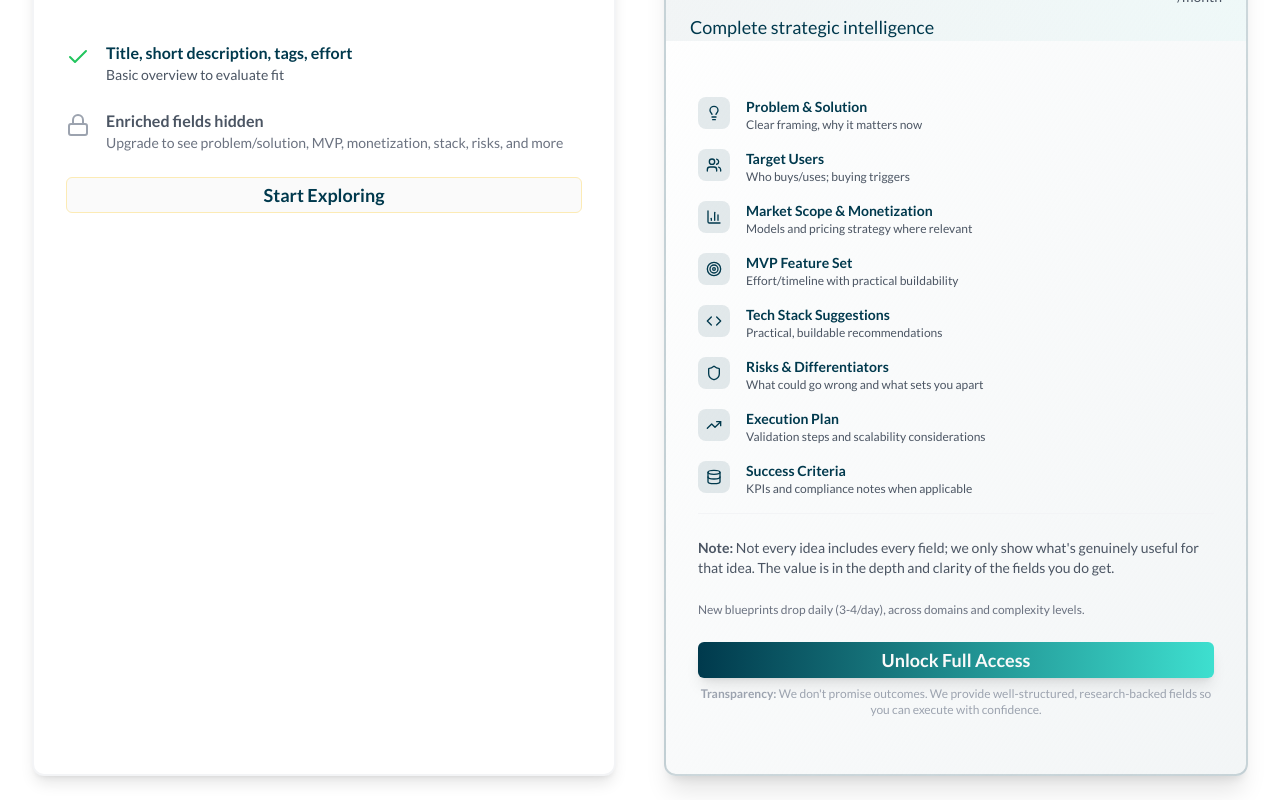
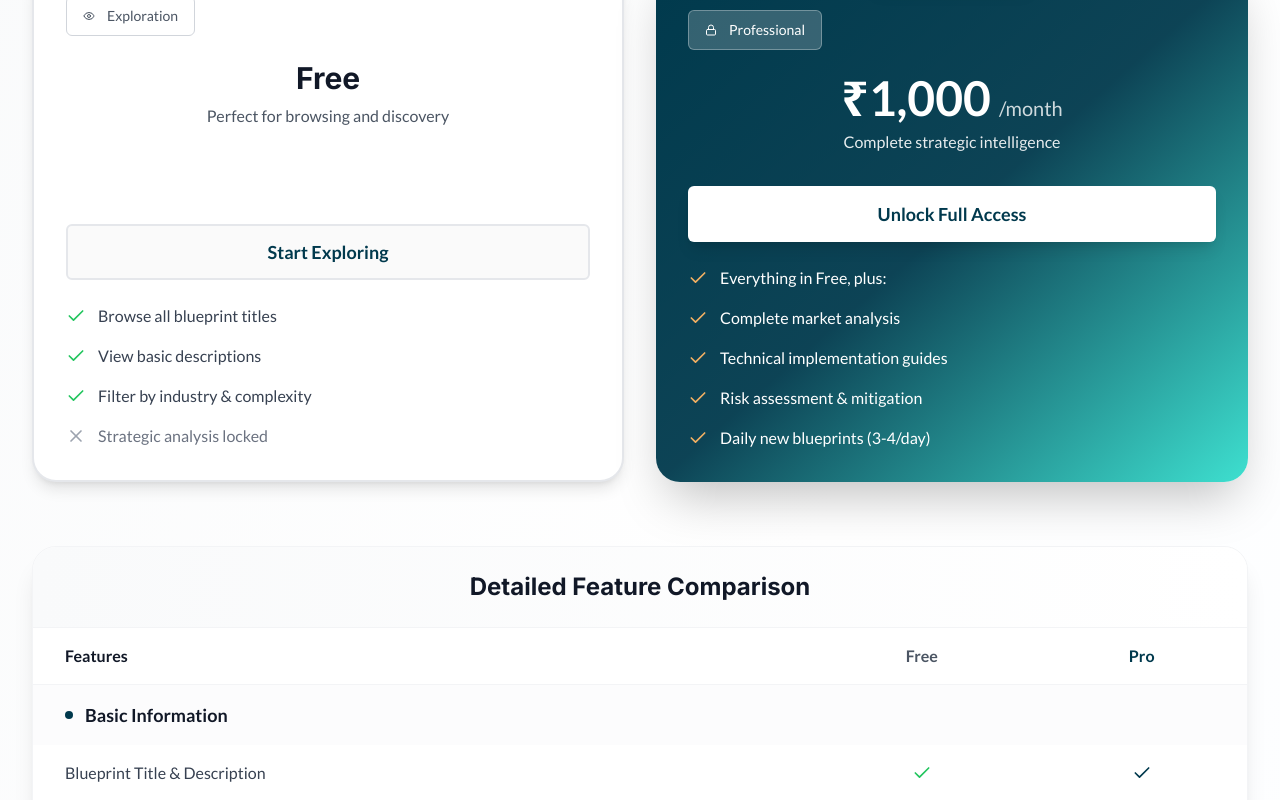
Before and after one commit to mandula-abhilash/retry-build, a Next.js app in the folder frontend/: page / in a window 1280 px wide. Shown: the part 1800-2600 px from the top of the page. Built offline with nearby package versions, Linux system fonts and the light colour scheme.

Commit message:
Update feature comparision design

```diff
--- a/frontend/src/components/landing-page/FeatureComparison.jsx
+++ b/frontend/src/components/landing-page/FeatureComparison.jsx
@@ -1,183 +1,246 @@
 "use client";
 
-import {
-  Card,
-  CardContent,
-  CardHeader,
-  CardTitle,
-  CardDescription,
-} from "@/components/ui/card";
+import { Button } from "@/components/ui/button";
 import { Badge } from "@/components/ui/badge";
-import { Button } from "@/components/ui/button";
-import {
-  Lock,
-  Check,
-  Lightbulb,
-  Users,
-  Target,
-  Shield,
-  TrendingUp,
-  Database,
-  Code,
-  BarChart3,
-} from "lucide-react";
+import { Check, X, Eye, Lock, Zap } from "lucide-react";
+import React from "react";
 
 export default function FeatureComparison() {
+  const features = [
+    {
+      category: "Basic Information",
+      items: [
+        { name: "Blueprint Title & Description", free: true, pro: true },
+        { name: "Industry Tags & Categories", free: true, pro: true },
+        { name: "Estimated Timeline", free: true, pro: true },
+        { name: "Complexity Level", free: true, pro: true },
+      ],
+    },
+    {
+      category: "Strategic Intelligence",
+      items: [
+        { name: "Problem & Solution Analysis", free: false, pro: true },
+        { name: "Target User Profiles", free: false, pro: true },
+        { name: "Market Size & Opportunity", free: false, pro: true },
+        { name: "Revenue Models & Pricing", free: false, pro: true },
+      ],
+    },
+    {
+      category: "Technical Guidance",
+      items: [
+        { name: "MVP Feature Specifications", free: false, pro: true },
+        { name: "Recommended Tech Stack", free: false, pro: true },
+        { name: "Architecture Suggestions", free: false, pro: true },
+        { name: "Implementation Roadmap", free: false, pro: true },
+      ],
+    },
+    {
+      category: "Risk & Growth",
+      items: [
+        { name: "Risk Assessment & Mitigation", free: false, pro: true },
+        { name: "Competitive Differentiators", free: false, pro: true },
+        { name: "Success Metrics & KPIs", free: false, pro: true },
+        { name: "Scaling Considerations", free: false, pro: true },
+      ],
+    },
+  ];
+
   return (
-    <section className="py-24 px-4 sm:px-6 lg:px-8 bg-white">
+    <section className="py-32 px-4 sm:px-6 lg:px-8 bg-gradient-to-br from-gray-50 via-white to-blue-50/30">
       <div className="max-w-7xl mx-auto">
-        <div className="text-center mb-16">
-          <h2 className="text-4xl font-bold text-gray-900 mb-6 tracking-tight">
-            Complete Blueprint Access
+        <div className="text-center mb-20">
+          <h2 className="text-5xl font-bold text-gray-900 mb-8 tracking-tight">
+            Choose Your Access Level
           </h2>
-          <p className="text-xl text-gray-600">
-            Free exploration vs. full strategic intelligence
+          <p className="text-xl text-gray-600 max-w-3xl mx-auto leading-relaxed">
+            Start with free exploration, upgrade when you're ready to execute
           </p>
         </div>
 
-        <div className="grid lg:grid-cols-2 gap-12">
+        {/* Pricing Cards */}
+        <div className="grid lg:grid-cols-2 gap-8 mb-16">
           {/* Free Tier */}
-          <Card className="border-2 border-gray-100 shadow-lg">
-            <CardHeader className="bg-gray-50 rounded-t-lg">
-              <div className="flex items-center justify-between">
-                <CardTitle className="text-2xl font-bold">
-                  Free Access
-                </CardTitle>
-                <Badge variant="outline" className="text-sm">
+          <div className="relative bg-white rounded-3xl border-2 border-gray-200 p-8 shadow-lg hover:shadow-xl transition-all duration-300 flex flex-col">
+            <div className="text-center mb-8 flex-grow">
+              <Badge
+                variant="outline"
+                className="mb-6 px-4 py-2 text-sm font-medium border-gray-300 text-gray-600 h-10 flex items-center justify-center"
+              >
+                <Eye className="w-4 h-4 mr-2" />
                 Exploration
               </Badge>
-              </div>
-              <CardDescription className="text-lg">
-                Discover the blueprint structure
-              </CardDescription>
-            </CardHeader>
-            <CardContent className="p-8 space-y-6">
-              <div className="flex items-start space-x-4">
-                <Check className="h-6 w-6 text-green-500 mt-1 flex-shrink-0" />
-                <div>
-                  <p className="font-semibold">
-                    Title, short description, tags, effort
+              <h3 className="text-3xl font-bold text-gray-900 mb-2">Free</h3>
+              <p className="text-gray-600">
+                Perfect for browsing and discovery
               </p>
-                  <p className="text-gray-600 text-sm">
-                    Basic overview to evaluate fit
-                  </p>
-                </div>
-              </div>
-              <div className="flex items-start space-x-4">
-                <Lock className="h-6 w-6 text-gray-400 mt-1 flex-shrink-0" />
-                <div>
-                  <p className="font-semibold text-gray-600">
-                    Enriched fields hidden
-                  </p>
-                  <p className="text-gray-500 text-sm">
-                    Upgrade to see problem/solution, MVP, monetization, stack,
-                    risks, and more
-                  </p>
-                </div>
             </div>
             <Button
               variant="outline"
-                className="w-full mt-8 py-3 text-lg font-semibold"
+              size="lg"
+              className="w-full mb-6 py-4 text-lg font-semibold border-2 border-gray-200 hover:border-gray-300 h-14"
             >
               Start Exploring
             </Button>
-            </CardContent>
-          </Card>
+            <div className="space-y-4">
+              <div className="flex items-center space-x-3">
+                <Check className="h-5 w-5 text-green-500 flex-shrink-0" />
+                <span className="text-gray-700">
+                  Browse all blueprint titles
+                </span>
+              </div>
+              <div className="flex items-center space-x-3">
+                <Check className="h-5 w-5 text-green-500 flex-shrink-0" />
+                <span className="text-gray-700">View basic descriptions</span>
+              </div>
+              <div className="flex items-center space-x-3">
+                <Check className="h-5 w-5 text-green-500 flex-shrink-0" />
+                <span className="text-gray-700">
+                  Filter by industry & complexity
+                </span>
+              </div>
+              <div className="flex items-center space-x-3">
+                <X className="h-5 w-5 text-gray-400 flex-shrink-0" />
+                <span className="text-gray-500">Strategic analysis locked</span>
+              </div>
+            </div>
+          </div>
 
           {/* Pro Tier */}
-          <Card className="border-2 border-primary/20 shadow-xl bg-gradient-to-br from-white to-primary/5 relative">
+          <div className="relative bg-gradient-to-br from-primary via-primary/95 to-secondary text-white rounded-3xl p-8 shadow-2xl hover:shadow-3xl transition-all duration-300 transform hover:-translate-y-1 flex flex-col">
             <div className="absolute -top-4 left-1/2 transform -translate-x-1/2">
-              <Badge className="bg-gradient-to-r from-primary to-secondary text-white px-6 py-2 text-sm font-semibold shadow-lg">
+              <Badge className="bg-gradient-to-r from-accent to-muted text-primary px-6 py-2 text-sm font-bold shadow-lg border-2 border-white/20">
+                <Zap className="w-4 h-4 mr-2" />
+                Most Popular
+              </Badge>
+            </div>
+            <div className="text-center mb-8 pt-4 flex-grow">
+              <Badge
+                variant="secondary"
+                className="mb-6 px-4 py-2 text-sm font-medium bg-white/20 text-white border-white/30 h-10 flex items-center justify-center"
+              >
+                <Lock className="w-4 h-4 mr-2" />
                 Professional
               </Badge>
+              <div className="flex items-baseline justify-center space-x-2 mb-2">
+                <span className="text-5xl font-bold">₹1,000</span>
+                <span className="text-xl opacity-80">/month</span>
               </div>
-            <CardHeader className="bg-gradient-to-r from-primary/5 to-secondary/5 rounded-t-lg pt-8">
-              <div className="flex items-center justify-between">
-                <CardTitle className="text-2xl font-bold">Pro Access</CardTitle>
-                <div className="text-right">
-                  <div className="text-3xl font-bold text-primary">₹1,000</div>
-                  <div className="text-gray-600 text-sm">/month</div>
+              <p className="text-white/90">Complete strategic intelligence</p>
+            </div>
+            <Button
+              size="lg"
+              variant="secondary"
+              className="w-full mb-6 py-4 text-lg font-semibold bg-white text-primary hover:bg-white/90 shadow-lg h-14"
+            >
+              Unlock Full Access
+            </Button>
+            <div className="space-y-4">
+              <div className="flex items-center space-x-3">
+                <Check className="h-5 w-5 text-accent flex-shrink-0" />
+                <span>Everything in Free, plus:</span>
+              </div>
+              <div className="flex items-center space-x-3">
+                <Check className="h-5 w-5 text-accent flex-shrink-0" />
+                <span>Complete market analysis</span>
+              </div>
+              <div className="flex items-center space-x-3">
+                <Check className="h-5 w-5 text-accent flex-shrink-0" />
+                <span>Technical implementation guides</span>
+              </div>
+              <div className="flex items-center space-x-3">
+                <Check className="h-5 w-5 text-accent flex-shrink-0" />
+                <span>Risk assessment & mitigation</span>
+              </div>
+              <div className="flex items-center space-x-3">
+                <Check className="h-5 w-5 text-accent flex-shrink-0" />
+                <span>Daily new blueprints (3-4/day)</span>
               </div>
             </div>
-              <CardDescription className="text-lg">
-                Complete strategic intelligence
-              </CardDescription>
-            </CardHeader>
-            <CardContent className="p-8 space-y-4">
-              {[
-                {
-                  icon: Lightbulb,
-                  title: "Problem & Solution",
-                  desc: "Clear framing, why it matters now",
-                },
-                {
-                  icon: Users,
-                  title: "Target Users",
-                  desc: "Who buys/uses; buying triggers",
-                },
-                {
-                  icon: BarChart3,
-                  title: "Market Scope & Monetization",
-                  desc: "Models and pricing strategy where relevant",
-                },
-                {
-                  icon: Target,
-                  title: "MVP Feature Set",
-                  desc: "Effort/timeline with practical buildability",
-                },
-                {
-                  icon: Code,
-                  title: "Tech Stack Suggestions",
-                  desc: "Practical, buildable recommendations",
-                },
-                {
-                  icon: Shield,
-                  title: "Risks & Differentiators",
-                  desc: "What could go wrong and what sets you apart",
-                },
-                {
-                  icon: TrendingUp,
-                  title: "Execution Plan",
-                  desc: "Validation steps and scalability considerations",
-                },
-                {
-                  icon: Database,
-                  title: "Success Criteria",
-                  desc: "KPIs and compliance notes when applicable",
-                },
-              ].map((feature, index) => (
-                <div key={index} className="flex items-start space-x-4">
-                  <div className="w-8 h-8 bg-primary/10 rounded-lg flex items-center justify-center flex-shrink-0">
-                    <feature.icon className="h-4 w-4 text-primary" />
-                  </div>
-                  <div>
-                    <p className="font-semibold text-sm">{feature.title}</p>
-                    <p className="text-gray-600 text-xs">{feature.desc}</p>
           </div>
         </div>
+
+        {/* Feature Comparison Table */}
+        <div className="bg-white rounded-3xl shadow-xl border border-gray-100 overflow-hidden">
+          <div className="bg-gradient-to-r from-gray-50 to-white px-8 py-6 border-b border-gray-100">
+            <h3 className="text-2xl font-bold text-gray-900 text-center">
+              Detailed Feature Comparison
+            </h3>
+          </div>
+
+          <div className="overflow-x-auto">
+            <table className="w-full">
+              <thead>
+                <tr className="border-b border-gray-100">
+                  <th className="text-left py-4 px-8 font-semibold text-gray-900">
+                    Features
+                  </th>
+                  <th className="text-center py-4 px-6 font-semibold text-gray-600">
+                    Free
+                  </th>
+                  <th className="text-center py-4 px-6 font-semibold text-primary">
+                    Pro
+                  </th>
+                </tr>
+              </thead>
+              <tbody>
+                {features.map((category, categoryIndex) => (
+                  <React.Fragment key={categoryIndex}>
+                    <tr className="bg-gray-50/50">
+                      <td colSpan={3} className="py-4 px-8">
+                        <div className="flex items-center space-x-3">
+                          <div className="w-2 h-2 bg-primary rounded-full"></div>
+                          <span className="font-bold text-gray-900 text-lg">
+                            {category.category}
+                          </span>
+                        </div>
+                      </td>
+                    </tr>
+                    {category.items.map((item, itemIndex) => (
+                      <tr
+                        key={itemIndex}
+                        className="border-b border-gray-50 hover:bg-gray-50/30 transition-colors"
+                      >
+                        <td className="py-4 px-8 text-gray-700">{item.name}</td>
+                        <td className="py-4 px-6 text-center">
+                          {item.free ? (
+                            <Check className="h-5 w-5 text-green-500 mx-auto" />
+                          ) : (
+                            <X className="h-5 w-5 text-gray-300 mx-auto" />
+                          )}
+                        </td>
+                        <td className="py-4 px-6 text-center">
+                          <Check className="h-5 w-5 text-primary mx-auto" />
+                        </td>
+                      </tr>
                     ))}
-              <div className="pt-6 border-t border-gray-100">
-                <p className="text-sm text-gray-600 mb-6">
-                  <strong>Note:</strong> Not every idea includes every field; we
-                  only show what's genuinely useful for that idea. The value is
-                  in the depth and clarity of the fields you do get.
+                  </React.Fragment>
+                ))}
+              </tbody>
+            </table>
+          </div>
+        </div>
+
+        {/* Bottom CTA */}
+        <div className="text-center mt-16">
+          <p className="text-gray-600 mb-6 max-w-2xl mx-auto">
+            Start exploring for free, upgrade when you find blueprints worth
+            executing. Cancel anytime, no long-term commitments.
           </p>
-                <p className="text-xs text-gray-500 mb-6">
-                  New blueprints drop daily (3-4/day), across domains and
-                  complexity levels.
-                </p>
-                <Button className="w-full py-4 text-lg font-semibold bg-gradient-to-r from-primary to-secondary shadow-lg hover:shadow-xl transition-all duration-300">
-                  Unlock Full Access
+          <div className="flex flex-col sm:flex-row gap-4 justify-center">
+            <Button
+              variant="outline"
+              size="lg"
+              className="px-8 py-3 text-lg font-semibold border-2 border-gray-200 hover:border-primary/30"
+            >
+              Browse Free Blueprints
             </Button>
-
-                <p className="text-xs text-center text-gray-400 mt-2">
-                  <strong>Transparency:</strong> We don't promise outcomes. We
-                  provide well-structured, research-backed fields so you can
-                  execute with confidence.
-                </p>
+            <Button
+              size="lg"
+              className="px-8 py-3 text-lg font-semibold bg-gradient-to-r from-primary to-secondary shadow-lg hover:shadow-xl transition-all duration-300"
+            >
+              Start Pro Trial
+            </Button>
           </div>
-            </CardContent>
-          </Card>
         </div>
       </div>
     </section>
--- a/frontend/src/components/landing-page/RetryTile.jsx
+++ b/frontend/src/components/landing-page/RetryTile.jsx
@@ -1,8 +1,8 @@
 export default function RetryTile() {
   return (
     <svg
-      width="128"
-      height="128"
+      width="100%"
+      height="100%"
       viewBox="0 0 64 64"
       xmlns="http://www.w3.org/2000/svg"
       aria-label="Retry logo"
```
Lines whose indentation alone changed are shown as unchanged.
